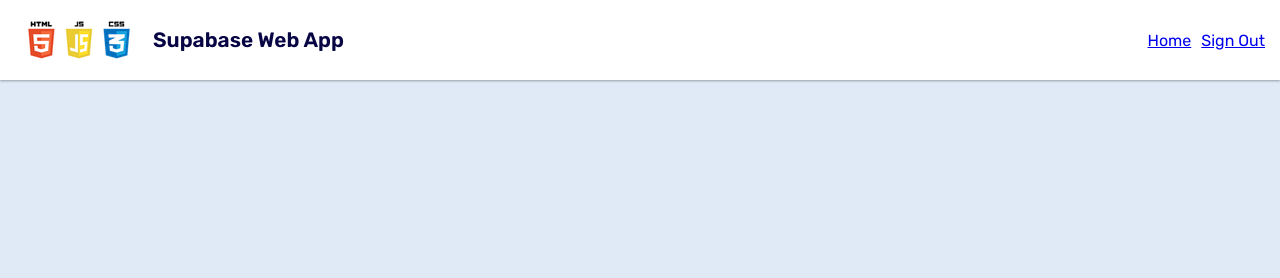
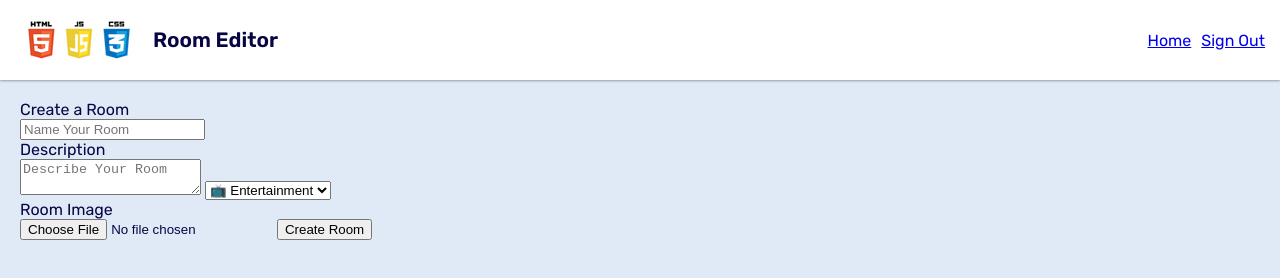
Before and after one commit to CharlieHengemihle/real-time, a plain HTML site: page create.room/index.html in a window 1280 px wide. Drawn offline with nearby package versions, Linux system fonts and the light colour scheme.

Commit message:
Added HTML page/form for Room Creator

```diff
--- a/create.room/index.html
+++ b/create.room/index.html
@@ -1,6 +1,5 @@
 <!DOCTYPE html>
 <html lang="en">
-
     <head>
         <!-- metadata -->
         <meta charset="UTF-8" />
@@ -16,24 +15,24 @@
         <script type="module" src="room.js"></script>
 
         <!-- fonts -->
-    <link rel="preconnect" href="https://fonts.googleapis.com">
-    <link rel="preconnect" href="https://fonts.gstatic.com" crossorigin>
-    <link rel="stylesheet"
-        href="https://fonts.googleapis.com/css2?family=Rubik:wght@300;400;600&family=Titillium+Web:wght@200;400;600&display=swap">
-
+        <link rel="preconnect" href="https://fonts.googleapis.com" />
+        <link rel="preconnect" href="https://fonts.gstatic.com" crossorigin />
+        <link
+            rel="stylesheet"
+            href="https://fonts.googleapis.com/css2?family=Rubik:wght@300;400;600&family=Titillium+Web:wght@200;400;600&display=swap"
+        />
 
         <!-- css -->
         <link rel="stylesheet" href="../styles/reset.css" />
         <link rel="stylesheet" href="../styles/global.css" />
-    <link rel="stylesheet" href="../styles/form.css" />
+        <link rel="stylesheet" href="../styles/global.css" />
         <!-- add link for page specific css -->
-
     </head>
 
     <body>
         <header class="page-header">
-        <img class="logo" src="../assets/html_css_js.png" alt="logo">
-        <p class="title">Supabase Web App</p>
+            <img class="logo" src="../assets/html_css_js.png" alt="logo" />
+            <p class="title">Room Editor</p>
             <nav>
                 <a href="../">Home</a>
                 <a id="sign-out-link" href="../auth">Sign Out</a>
@@ -41,9 +40,38 @@
         </header>
 
         <main>
-
+            <form id="create-room">
+                <label>
+                    <div>Create a Room</div>
+                    <input name="room-name" required placeholder="Name Your Room" />
+                </label>
+                <label>
+                    <div>Description</div>
+                    <textarea name="" required placeholder="Describe Your Room"></textarea>
+                </label>
+                <label>
+                    <select name="Category">
+                        Category>
+                        <option>📺 Entertainment</option>
+                        <option>📚 Education</option>
+                        <option>🎭 Events</option>
+                        <option>🦕 Creatures</option>
+                    </select>
+                </label>
+                <label>
+                    <div>Room Image</div>
+                    <input
+                        id="image-input"
+                        name="image"
+                        type="file"
+                        required
+                        placeholder="Upload an
+                    image..."
+                    />
+                </label>
+                <button>Create Room</button>
+                <p id="error-display" class="error"></p>
+            </form>
         </main>
-
     </body>
-
 </html>
```
Lines whose indentation alone changed are shown as unchanged.
